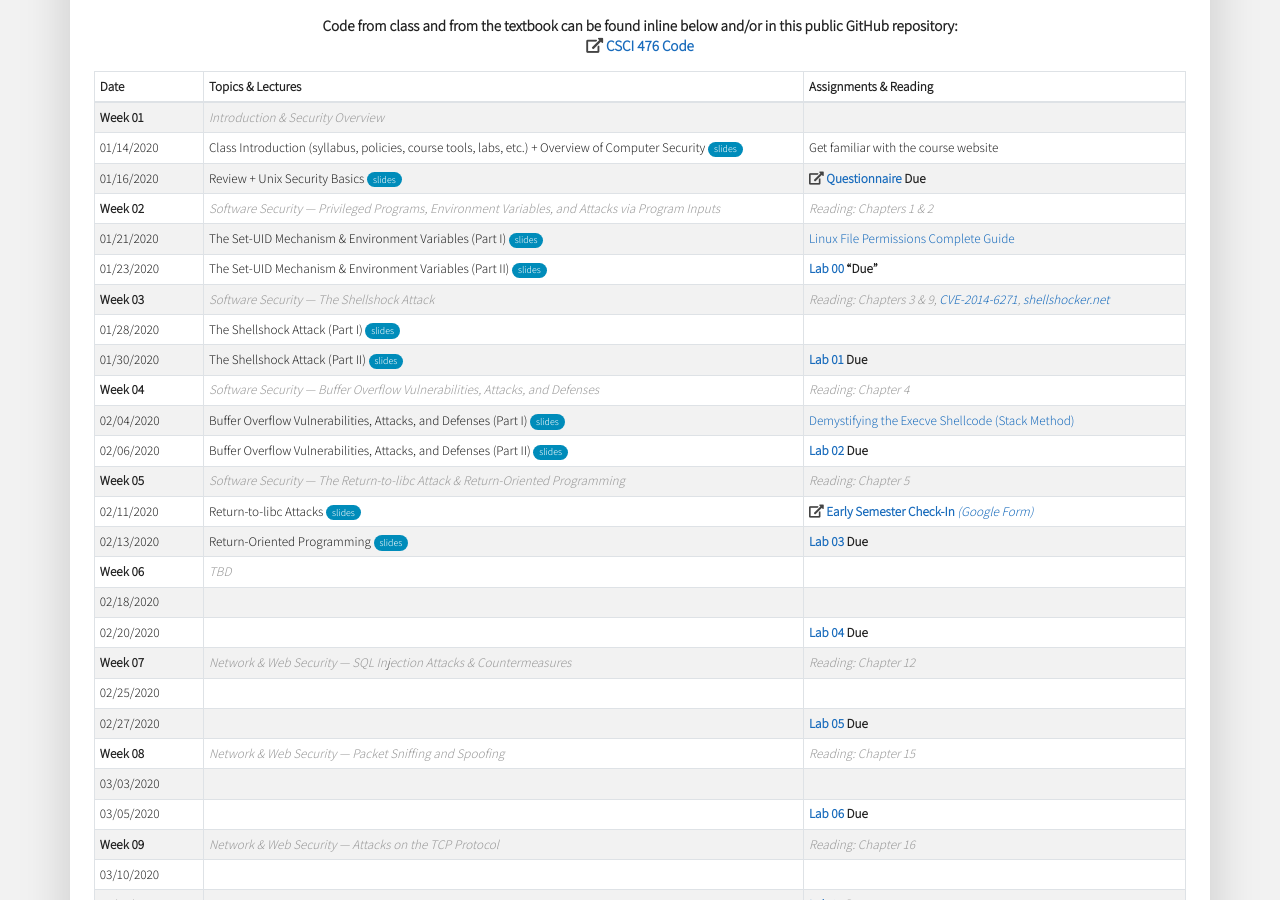
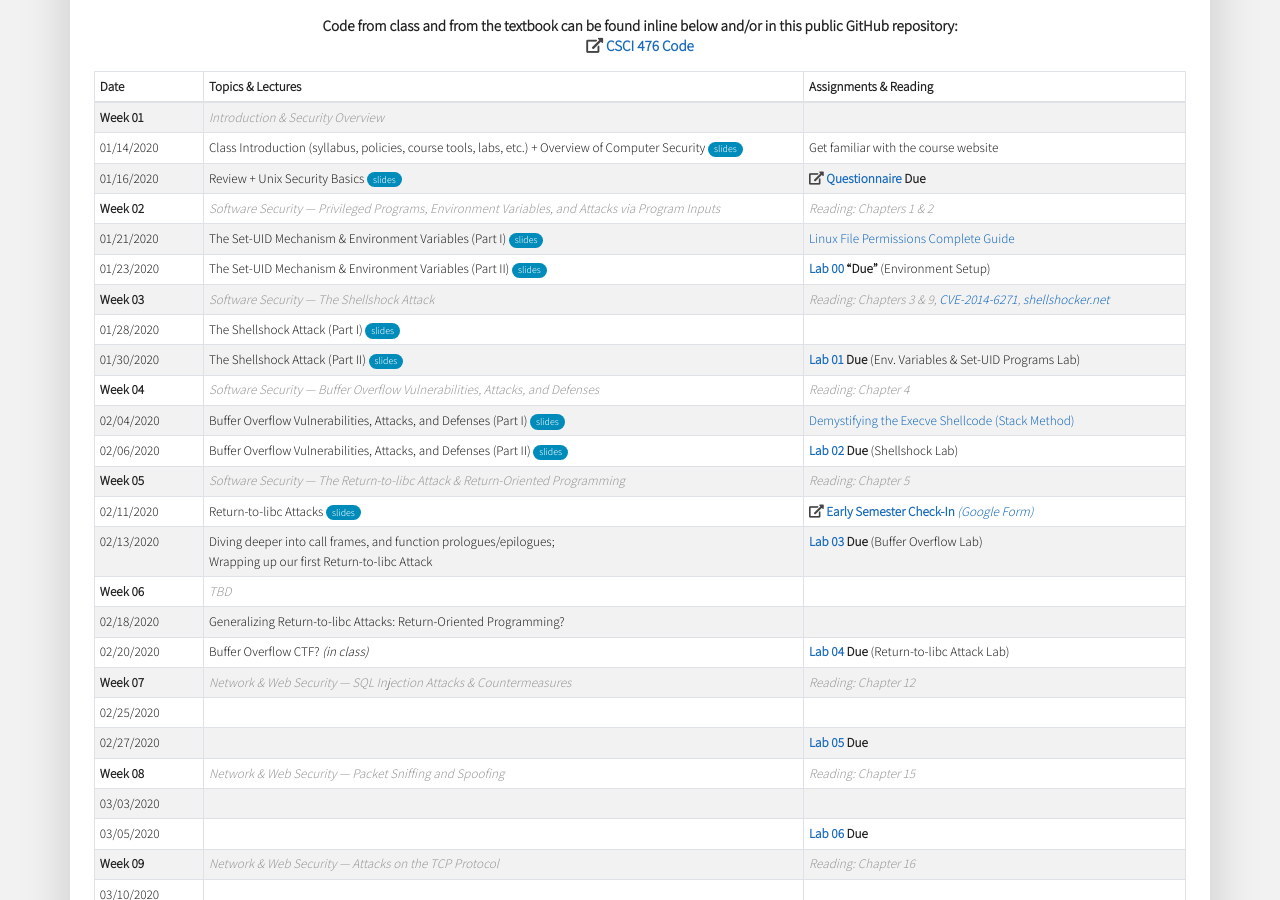
Before and after one commit to traviswpeters/cs476-2020-spring, a Jekyll site: the page built from index.md, in a window 1280 px wide and 900 px high, scrolled down 1393 px. Built offline with Jekyll 4.4.1, drawn with Linux system fonts in a browser that asks for light colours; nearby versions of some CDN libraries; some web fonts are replaced; our own code applies the rules of GitHub Pages for plain Markdown files.

Commit message:
schedule updates

```diff
--- a/index.md
+++ b/index.md
@@ -176,7 +176,7 @@ The Set-UID Mechanism & Environment Variables (Part I) [slides][slides03]{:.slid
 <td markdown="span">
 The Set-UID Mechanism & Environment Variables (Part II) [slides][slides04]{:.slides}
 </td>
-<td markdown="span">**[Lab 00] "Due"**</td>
+<td markdown="span">**[Lab 00] "Due"** (Environment Setup) </td>
 </tr>
 
 <!-- Week 03  -->
@@ -198,7 +198,7 @@ The Set-UID Mechanism & Environment Variables (Part II) [slides][slides04]{:.sli
 <tr>
 <td markdown="span">01/30/2020</td>
 <td markdown="span">The Shellshock Attack (Part II) [slides][slides06]{:.slides} </td>
-<td markdown="span">**[Lab 01] Due**</td>
+<td markdown="span">**[Lab 01] Due** (Env. Variables & Set-UID Programs Lab)</td>
 </tr>
 
 <!-- Week 04  -->
@@ -216,7 +216,7 @@ The Set-UID Mechanism & Environment Variables (Part II) [slides][slides04]{:.sli
 <tr>
 <td markdown="span">02/06/2020</td>
 <td markdown="span">Buffer Overflow Vulnerabilities, Attacks, and Defenses (Part II) [slides][slides08]{:.slides} </td>
-<td markdown="span">**[Lab 02] Due**</td>
+<td markdown="span">**[Lab 02] Due** (Shellshock Lab)</td>
 </tr>
 
 <!-- Week 05  -->
@@ -233,8 +233,10 @@ The Set-UID Mechanism & Environment Variables (Part II) [slides][slides04]{:.sli
 </tr>
 <tr>
 <td markdown="span">02/13/2020</td>
-<td markdown="span">Return-Oriented Programming [slides][slides10]{:.slides} </td>
-<td markdown="span">**[Lab 03] Due**</td>
+<td markdown="span">
+Diving deeper into call frames, and function prologues/epilogues; <br/>
+Wrapping up our first Return-to-libc Attack </td>
+<td markdown="span">**[Lab 03] Due** (Buffer Overflow Lab)</td>
 </tr>
 
 <!-- Week 06  -->
@@ -248,13 +250,14 @@ The Set-UID Mechanism & Environment Variables (Part II) [slides][slides04]{:.sli
 </tr>
 <tr>
 <td markdown="span">02/18/2020</td>
-<td markdown="span"></td>
+<td markdown="span">
+Generalizing Return-to-libc Attacks: Return-Oriented Programming? </td>
 <td markdown="span"></td>
 </tr>
 <tr>
 <td markdown="span">02/20/2020</td>
-<td markdown="span"></td>
-<td markdown="span">**[Lab 04] Due**</td>
+<td markdown="span">Buffer Overflow CTF? *(in class)*</td>
+<td markdown="span">**[Lab 04] Due** (Return-to-libc Attack Lab)</td>
 </tr>
 
 
```
